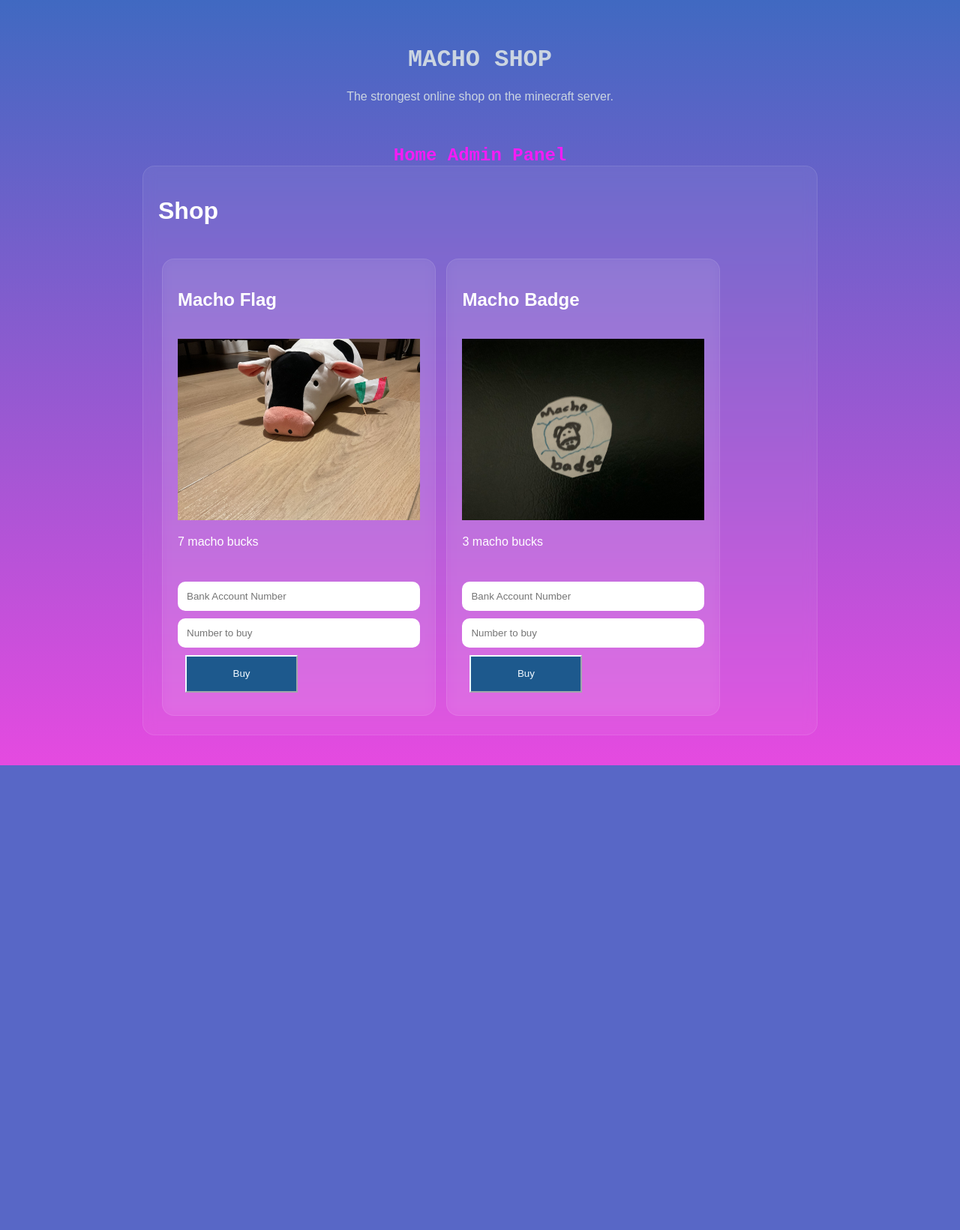
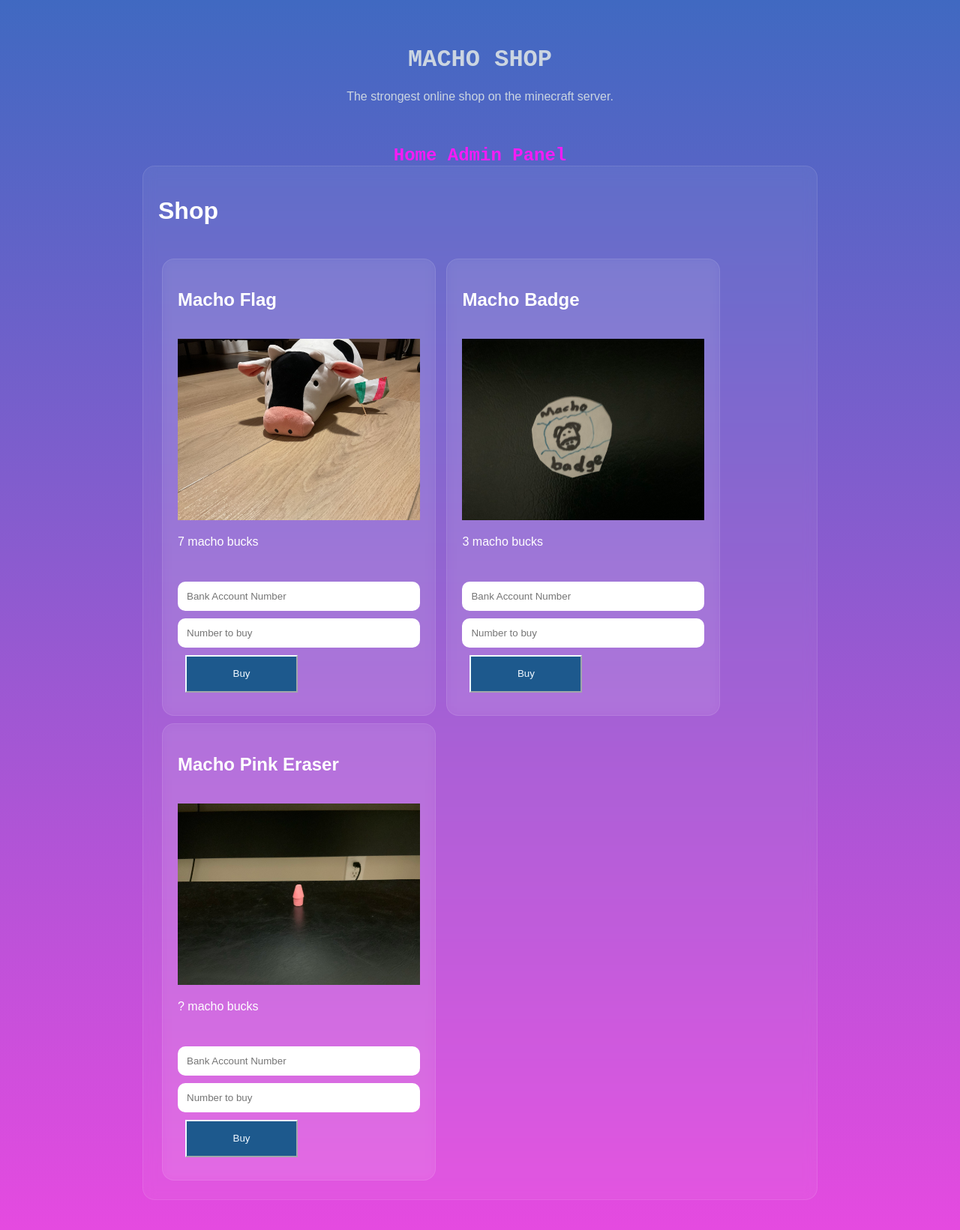
Before and after one commit to absol255/Macho-Shop, a Flask app: page / in a window 1280 px wide. Shown: the whole page at 75% size. Before the commit the page ends 1021 px from the top, so only its background shows below. Run offline with Flask 3, Linux system fonts and the light colour scheme; some libraries are stand-ins or nearby versions.

Commit message:
eraser with wrong values

```diff
--- a/static/js/index.js
+++ b/static/js/index.js
@@ -5,6 +5,9 @@
     const machoBadgeBuy = document.getElementById("macho-badge-buy");
     const machoBadgeAmount = document.getElementById("macho-badge-amount");
     const machoBadgeBank = document.getElementById("macho-badge-bank");
+    const machoEraserBuy = document.getElementById("macho-eraser-buy");
+    const machoEraserAmount = document.getElementById("macho-eraser-amount");
+    const machoEraserBank = document.getElementById("macho-eraser-bank");
 
     machoFlagBuy.addEventListener('click', function () {
         const amount = parseInt(machoFlagAmount.value);
@@ -44,4 +47,23 @@
                 alert("Bought a macho badge!")
     })});
 
+    machoEraserBuy.addEventListener('click', function () {
+        const amount = parseInt(machoEraserAmount.value);
+        const bank = parseInt(machoEraserBank.value);
+
+        fetch("/api/buy", {
+            method: "POST",
+            credentials: "include",
+            headers: { "Content-Type": "application/json" },
+            body: JSON.stringify({bank: bank, amount: amount, item: "eraser", item_cost: 0 || 0 }),
+        })
+            .then(async function (r) { return r.json().then(function (d) { return { ok: r.ok, d: d }; }); })
+            .then(function (res) {
+                if (!res.ok) {
+                    alert(res.d.error || "Could not buy a macho pink eraser");
+                    return;
+                }
+                alert("Bought a macho pink eraser!")
+    })});
+
 })();
--- a/templates/admin.html
+++ b/templates/admin.html
@@ -11,7 +11,7 @@
 
     <div class="hero">
         <h1 id="logo">ADMIN PANEL</h1>
-        <p class="subtitle">Manage stocks and prices.</p>
+        <p class="subtitle">Manage items and the Piazza de Popolo</p>
     </div>
 
     <nav>
--- a/templates/index.html
+++ b/templates/index.html
@@ -49,6 +49,19 @@
                 <br />
                 <button id="macho-badge-buy" class="button">Buy</button>
             </div>
+            <div class="drac">
+                <h2>Macho Pink Eraser</h2>
+                <br />
+                <img src="/static/images/eraser.jpg" class="images">
+                <br />
+                <p>? macho bucks</p>
+                <br />
+                <input type="number" id="macho-eraser-bank" placeholder="Bank Account Number">
+                <br />
+                <input type="number" id="macho-eraser-amount" placeholder="Number to buy">
+                <br />
+                <button id="macho-eraser-buy" class="button">Buy</button>
+            </div>
         </div>
     </div>
 
```
